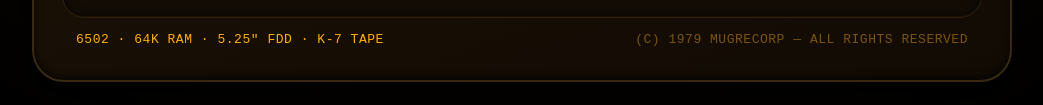
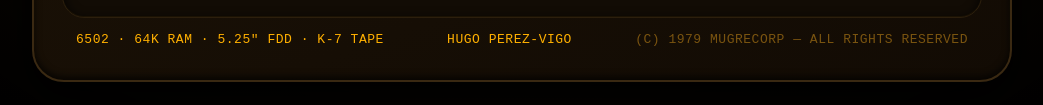
Before and after one commit to Hugopvigo/BootSec, a plain HTML site: page index.html in a window 1280 px wide. Shown: the part 622-727 px from the top of the page, without its empty margins (118-1161 px from the left). Drawn offline with Linux system fonts and the light colour scheme.

Commit message:
Credit Hugo Perez-Vigo in the chassis footer

```diff
--- a/index.html
+++ b/index.html
@@ -258,6 +258,7 @@
 
     <div class="bezel-bottom">
       <span class="hw">6502 · 64K RAM · 5.25" FDD · K-7 TAPE</span>
+      <span class="hw">HUGO PEREZ-VIGO</span>
       <span>(C) 1979 MUGRECORP — ALL RIGHTS RESERVED</span>
     </div>
   </main>
```
